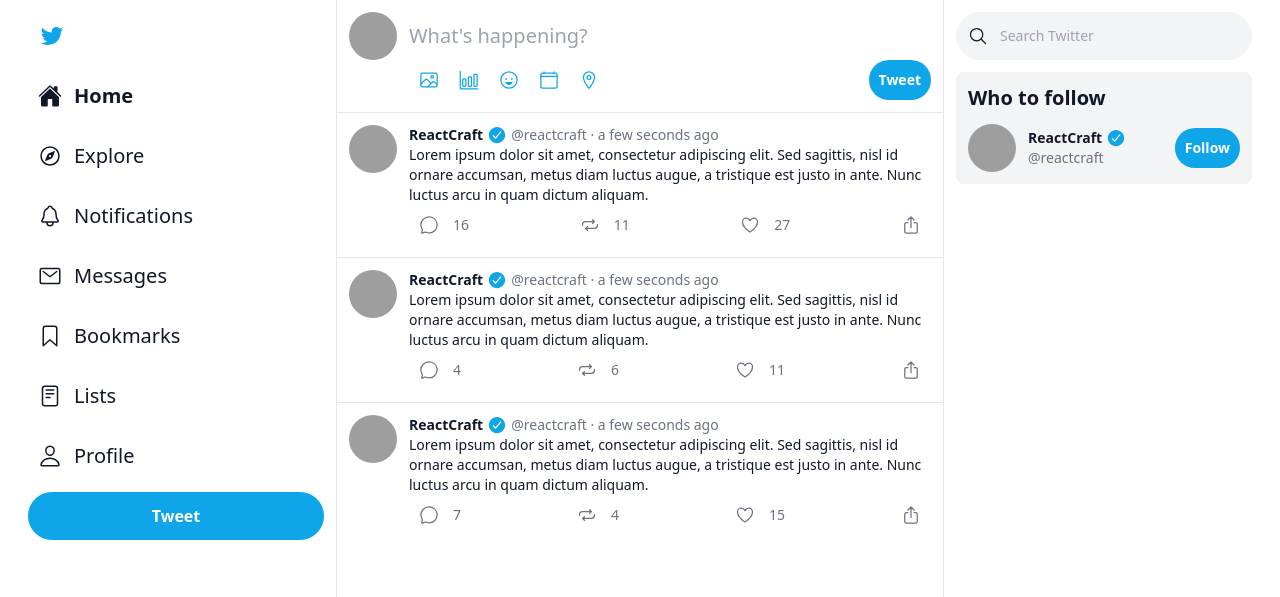
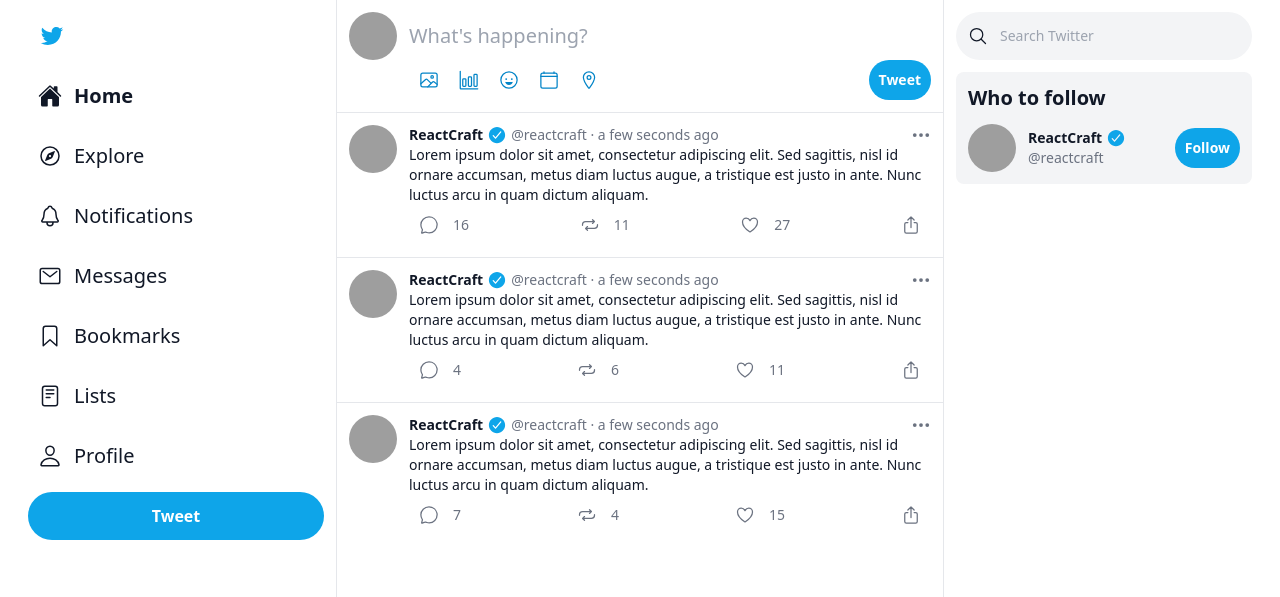
Before and after one commit to reactcraft/twitter, a Next.js app: page / in a window 1280 px wide. Shown: the top 597 px of the page. Built offline with nearby package versions, Linux system fonts and the light colour scheme; grey boxes are pictures that could not be loaded.

Commit message:
feat: add icon button to tweet

```diff
--- a/components/Icon/index.tsx
+++ b/components/Icon/index.tsx
@@ -8,6 +8,7 @@
   IoCheckmarkCircle,
   IoCompass,
   IoCompassOutline,
+  IoEllipsisHorizontal,
   IoHappyOutline,
   IoHeartOutline,
   IoHome,
@@ -49,6 +50,8 @@
       return <IoCompass className={className} size={size} />;
     case 'compass-outline':
       return <IoCompassOutline className={className} size={size} />;
+    case 'ellipsis-horizontal':
+      return <IoEllipsisHorizontal className={className} size={size} />;
     case 'happy-outline':
       return <IoHappyOutline className={className} size={size} />;
     case 'heart-outline':
--- a/components/IconButton/IconButtonProps.ts
+++ b/components/IconButton/IconButtonProps.ts
@@ -1,6 +1,8 @@
-import type { Icon } from '../../types';
+import type { Icon, IconButtonColor } from '../../types';
 
 type IconButtonProps = {
+  className?: string;
+  color?: IconButtonColor;
   icon: Icon;
   ariaLabel: string;
 };
--- a/components/IconButton/index.tsx
+++ b/components/IconButton/index.tsx
@@ -1,9 +1,22 @@
+import classNames from 'classnames';
 import type IconButtonProps from './IconButtonProps';
 import Icon from '../Icon';
 
-const IconButton = ({ icon, ariaLabel }: IconButtonProps) => (
+const IconButton = ({
+  className,
+  color = 'primary',
+  icon,
+  ariaLabel,
+}: IconButtonProps) => (
   <button
-    className="flex h-10 w-10 items-center justify-center rounded-full text-primary-500 hover:bg-primary-500 hover:bg-opacity-10"
+    className={classNames(
+      'flex h-10 w-10 items-center justify-center rounded-full hover:bg-primary-500 hover:bg-opacity-10 hover:text-primary-500',
+      {
+        'text-primary-600': color === 'primary',
+        'text-muted': color === 'muted',
+      },
+      className
+    )}
     type="button"
     aria-label={ariaLabel}
   >
--- a/components/Tweet/index.tsx
+++ b/components/Tweet/index.tsx
@@ -3,18 +3,25 @@
 import DisplayName from '../DisplayName';
 import { formatUsername } from '../../utils';
 import { dayjs } from '../../lib';
+import IconButton from '../IconButton';
 import TweetActions from '../TweetActions';
 
 const Tweet = ({ tweet }: TweetProps) => (
-  <li className="grid grid-cols-[3rem,1fr] items-start gap-3 p-3">
+  <li className="relative grid grid-cols-[3rem,1fr] items-start gap-3 p-3">
     <Avatar src={tweet.user.photoURL} alt={tweet.user.username} />
     <div>
-      <div className="flex gap-1">
+      <div className="flex gap-1 pr-5">
         <DisplayName user={tweet.user} />
         <p className="text-muted text-sm">{`${formatUsername(
           tweet.user.username
         )} · ${dayjs(tweet.createdAt).fromNow()}`}</p>
       </div>
+      <IconButton
+        className="absolute top-0.5 right-0.5"
+        color="muted"
+        icon="ellipsis-horizontal"
+        ariaLabel="More"
+      />
       <p className="text-sm">{tweet.body}</p>
       <TweetActions tweet={tweet} />
     </div>
--- a/types/Icon.ts
+++ b/types/Icon.ts
@@ -8,6 +8,7 @@
   | 'checkmark-circle'
   | 'compass'
   | 'compass-outline'
+  | 'ellipsis-horizontal'
   | 'happy-outline'
   | 'heart-outline'
   | 'home'
--- /dev/null
+++ b/types/IconButtonColor.ts
@@ -0,0 +1,3 @@
+type IconButtonColor = 'primary' | 'muted';
+
+export default IconButtonColor;
--- a/types/index.ts
+++ b/types/index.ts
@@ -1,4 +1,5 @@
 export type { default as Icon } from './Icon';
+export type { default as IconButtonColor } from './IconButtonColor';
 export type { default as NavigationItem } from './NavigationItem';
 export type { default as Tweet } from './Tweet';
 export type { default as TweetActionColor } from './TweetActionColor';
```
